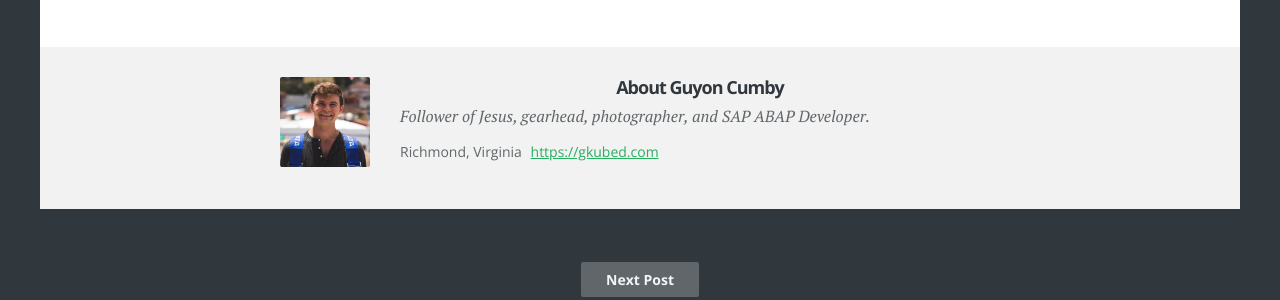
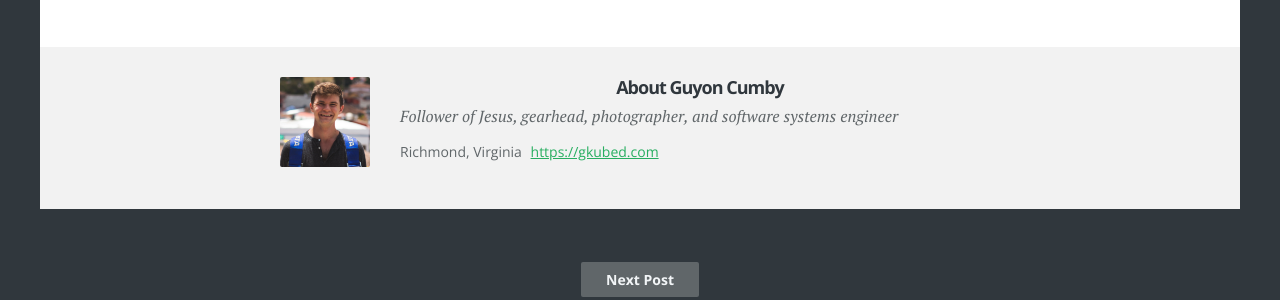
Before and after one commit to gkubed/gkubed.github.io, a Jekyll site: the page built from _posts/2018-11-14-something-a-little-different.md, in a window 1280 px wide and 900 px high, scrolled down 598 px. Shown: the part 155-455 px from the top of the window. Built offline with Jekyll 4.4.1, drawn with Linux system fonts in a browser that asks for light colours; some web fonts are replaced; comment, search, counter and statistics services are not loaded.

Commit message:
Update _config.yml to acknowledge I escaped SAP

```diff
--- a/_config.yml
+++ b/_config.yml
@@ -40,7 +40,7 @@ disqus: gkubed
 
 # Author information - author info at the bottom of the post
 author_name: "Guyon Cumby"
-author_bio: "Follower of Jesus, gearhead, photographer, and SAP ABAP Developer."
+author_bio: "Follower of Jesus, gearhead, photographer, and software systems engineer"
 author_url: "https://gkubed.com"
 author_location: "Richmond, Virginia"
 author_image: authorimage.jpg
```
